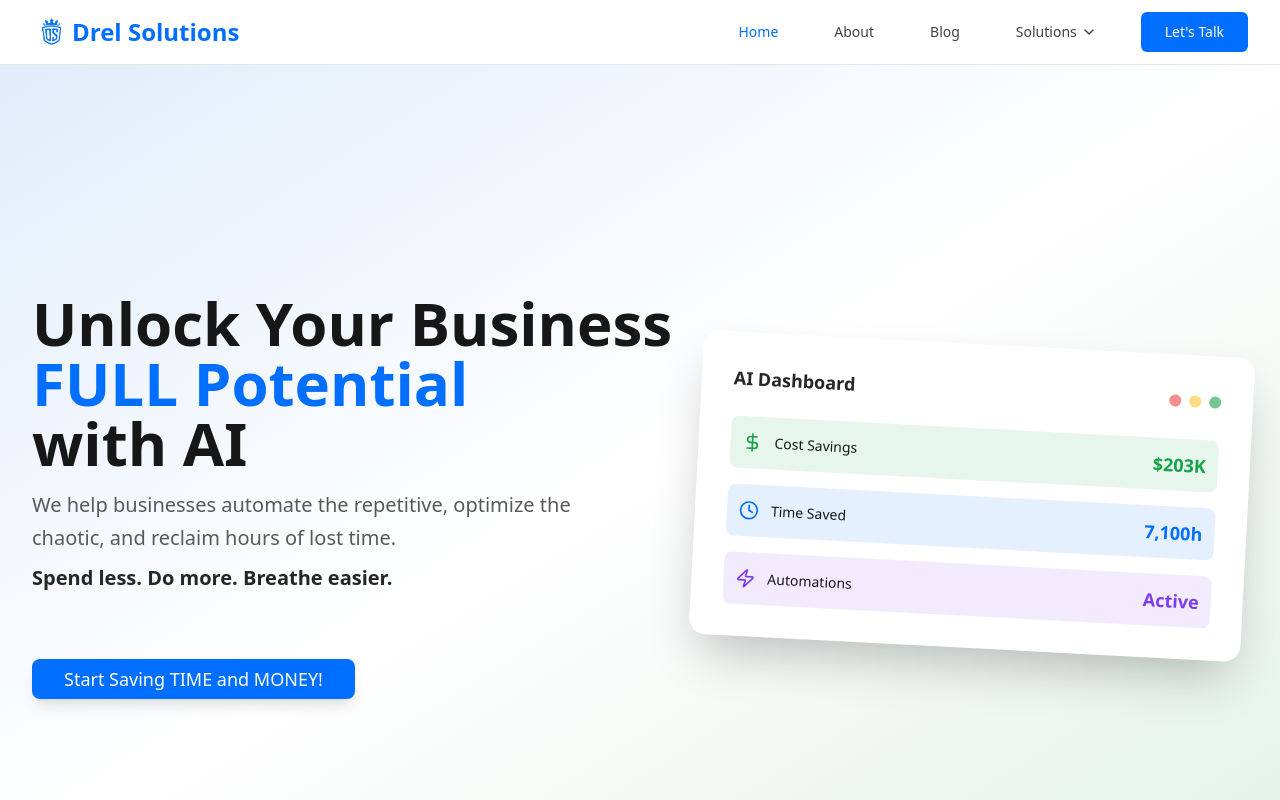
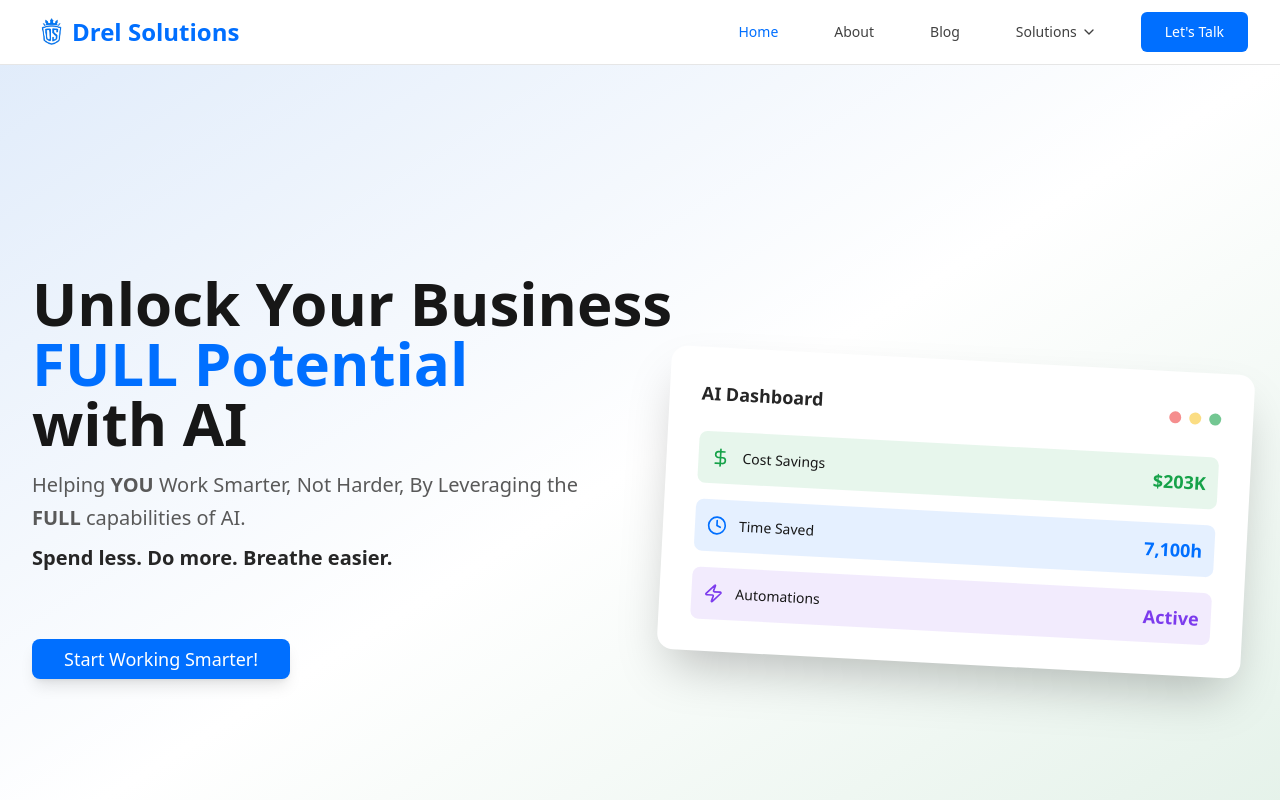
Before and after one commit to ElliotDrel/Drel_Solutions, a React (Vite) app: page / in a window 1280 px wide. Shown: the top 800 px of the page. Built offline with nearby package versions, Linux system fonts and the light colour scheme.

Commit message:
Fixed the AI dashboard positioning, in realtion to the new letters

```diff
--- a/src/pages/Index.tsx
+++ b/src/pages/Index.tsx
@@ -5,7 +5,7 @@ import { Link } from 'react-router-dom';
 const HeroSection = () => {
   return <section id="home" className="pt-16 min-h-screen flex items-center bg-gradient-to-br from-brand-primary/10 via-white to-brand-success/10" data-testid="hero-section">
       <div className="max-w-7xl mx-auto px-4 sm:px-6 lg:px-8 py-20">
-        <div className="grid grid-cols-1 lg:grid-cols-2 gap-12 items-center">
+        <div className="grid grid-cols-1 lg:grid-cols-2 gap-12 items-center -mt-10">
           <div className="space-y-8">
             <div className="space-y-4">
               <h1 className="text-4xl sm:text-5xl lg:text-6xl font-bold text-foreground leading-tight">
@@ -13,18 +13,18 @@ const HeroSection = () => {
                 <span className="block"><span className="text-brand-primary">FULL&nbsp;Potential</span></span>
                 <span className="block">with&nbsp;AI</span>
               </h1>              <p className="text-xl text-brand-neutral-600 leading-relaxed">
-                We help businesses automate the repetitive, optimize the chaotic, and reclaim hours of lost time.
+              Helping <span className="font-bold">YOU</span> Work Smarter, Not Harder, By Leveraging the <span className="font-bold">FULL</span> capabilities of AI.
                 <span className="block mt-2 font-semibold text-brand-neutral-800">Spend less. Do more. Breathe easier.</span>
               </p>
             </div>
             <div className="pt-8">
               <Link to="/contact">
-                <Button className="bg-brand-primary hover:bg-brand-primary/90 text-white px-8 py-4 text-lg rounded-lg shadow-lg hover:shadow-xl transition-all transform hover:scale-105">Start Saving TIME and MONEY!</Button>
+                <Button className="bg-brand-primary hover:bg-brand-primary/90 text-white px-8 py-4 text-lg rounded-lg shadow-lg hover:shadow-xl transition-all transform hover:scale-105">Start Working Smarter!</Button>
               </Link>
             </div>
           </div>
 
-          <div className="relative ml-8">
+          <div className="relative transform translate translate-y-9">
             <div className="bg-white rounded-2xl shadow-2xl p-8 transform rotate-3 hover:rotate-0 transition-transform duration-300">
               <div className="space-y-6">
                 <div className="flex items-center justify-between">
```
